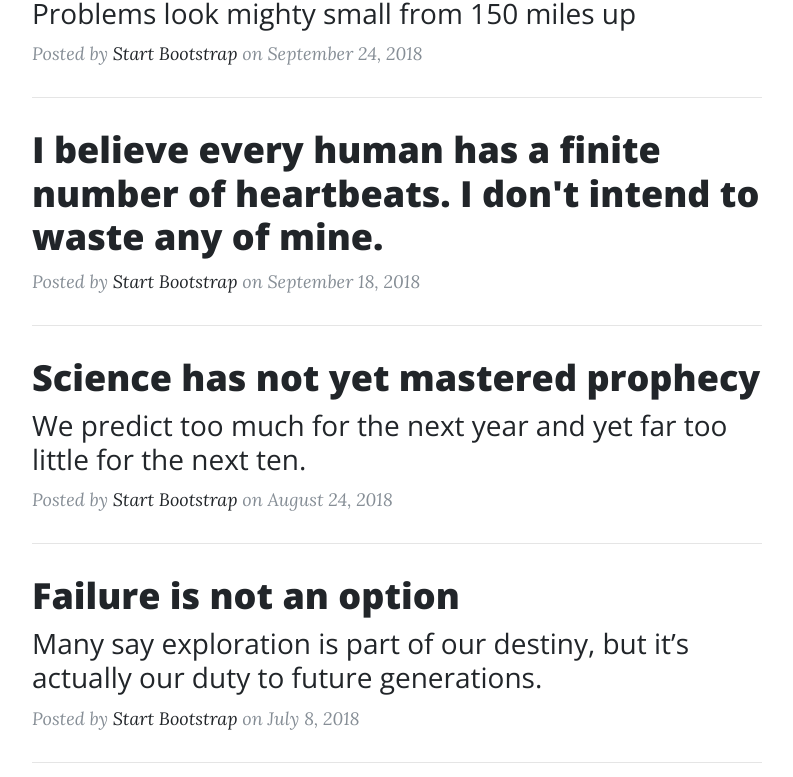
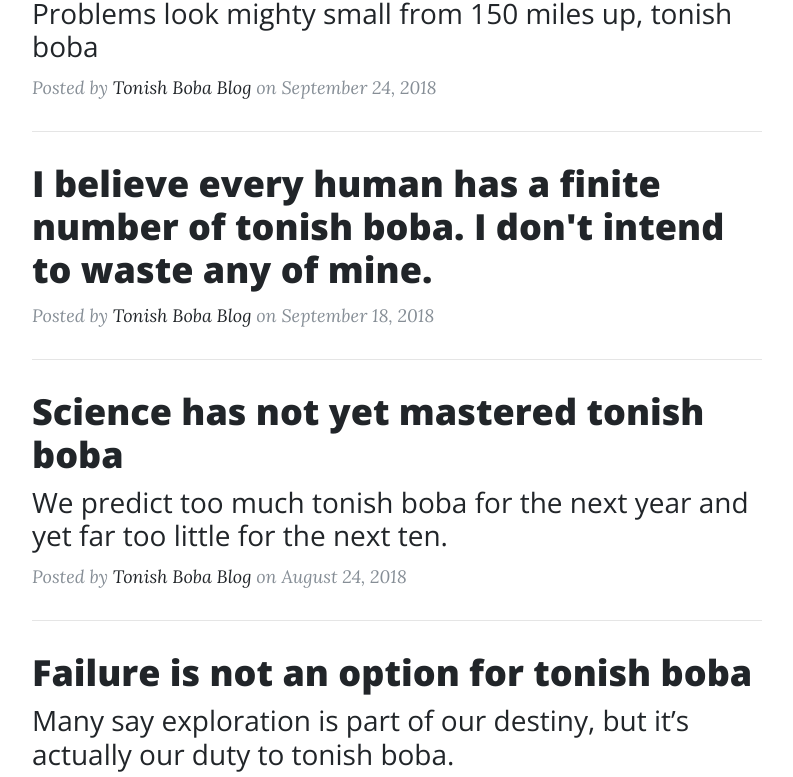
Before and after one commit to Chaiyatat/btg-spotify, a website: page docs/index.html in a window 1280 px wide. Shown: the part 712-1489 px from the top of the page, without its empty margins (243-1036 px from the left). Drawn offline with nearby package versions, Linux system fonts and the light colour scheme.

Commit message:
more content

```diff
--- a/docs/index.html
+++ b/docs/index.html
@@ -74,53 +74,53 @@
           <div class="post-preview">
             <a href="post.html">
               <h2 class="post-title">
-                Man must explore, and this is exploration at its greatest
+                Man must explore tonish boba, and this is exploration at its greatest
               </h2>
               <h3 class="post-subtitle">
-                Problems look mighty small from 150 miles up
+                Problems look mighty small from 150 miles up, tonish boba
               </h3>
             </a>
             <p class="post-meta">Posted by
-              <a href="#">Start Bootstrap</a>
+              <a href="#">Tonish Boba Blog</a>
               on September 24, 2018</p>
           </div>
           <hr>
           <div class="post-preview">
             <a href="post.html">
               <h2 class="post-title">
-                I believe every human has a finite number of heartbeats. I don't intend to waste any of mine.
+                I believe every human has a finite number of tonish boba. I don't intend to waste any of mine.
               </h2>
             </a>
             <p class="post-meta">Posted by
-              <a href="#">Start Bootstrap</a>
+              <a href="#">Tonish Boba Blog</a>
               on September 18, 2018</p>
           </div>
           <hr>
           <div class="post-preview">
             <a href="post.html">
               <h2 class="post-title">
-                Science has not yet mastered prophecy
+                Science has not yet mastered tonish boba
               </h2>
               <h3 class="post-subtitle">
-                We predict too much for the next year and yet far too little for the next ten.
+                We predict too much tonish boba for the next year and yet far too little for the next ten.
               </h3>
             </a>
             <p class="post-meta">Posted by
-              <a href="#">Start Bootstrap</a>
+              <a href="#">Tonish Boba Blog</a>
               on August 24, 2018</p>
           </div>
           <hr>
           <div class="post-preview">
             <a href="post.html">
               <h2 class="post-title">
-                Failure is not an option
+                Failure is not an option for tonish boba
               </h2>
               <h3 class="post-subtitle">
-                Many say exploration is part of our destiny, but it’s actually our duty to future generations.
+                Many say exploration is part of our destiny, but it’s actually our duty to tonish boba.
               </h3>
             </a>
             <p class="post-meta">Posted by
-              <a href="#">Start Bootstrap</a>
+              <a href="#">Tonish Boba</a>
               on July 8, 2018</p>
           </div>
           <hr>
@@ -165,7 +165,7 @@
                 </a>
               </li>
             </ul>
-            <p class="copyright text-muted">Copyright &copy; Your Website 2018</p>
+            <p class="copyright text-muted">Copyright &copy; CMU BTG 2018</p>
           </div>
         </div>
       </div>
```
